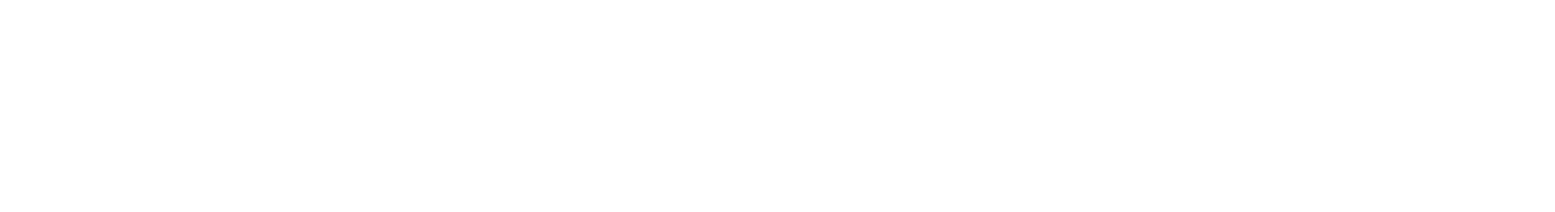
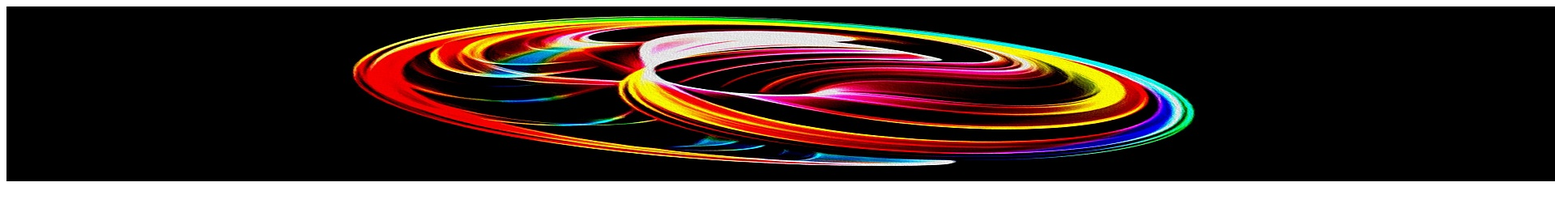
Before and after one commit to articlen/rsschool-cv, a plain HTML site: page index.html in a window 1280 px wide. Shown: the whole page at 81% size, 1920 px wide, since content can reach past the window. Drawn offline with Linux system fonts and the light colour scheme.

```diff
--- a/index.html
+++ b/index.html
@@ -7,6 +7,6 @@
     <title>CV2</title>
 </head>
 <body>
-
+    <img src="img1920-216.jpg" alt="Could have been my photo">
 </body>
 </html>
--- /dev/null
+++ b/style.css
@@ -0,0 +1 @@
+/* настрока шрифтов */
```
